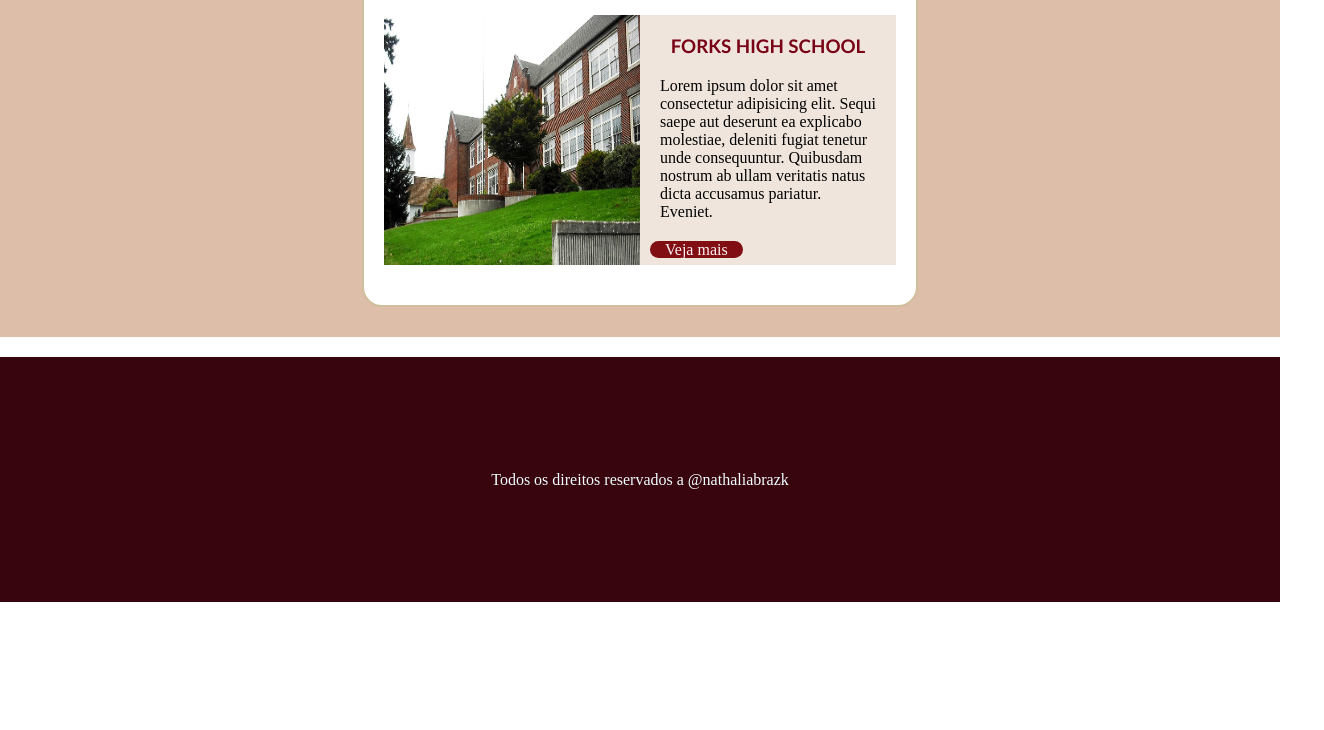
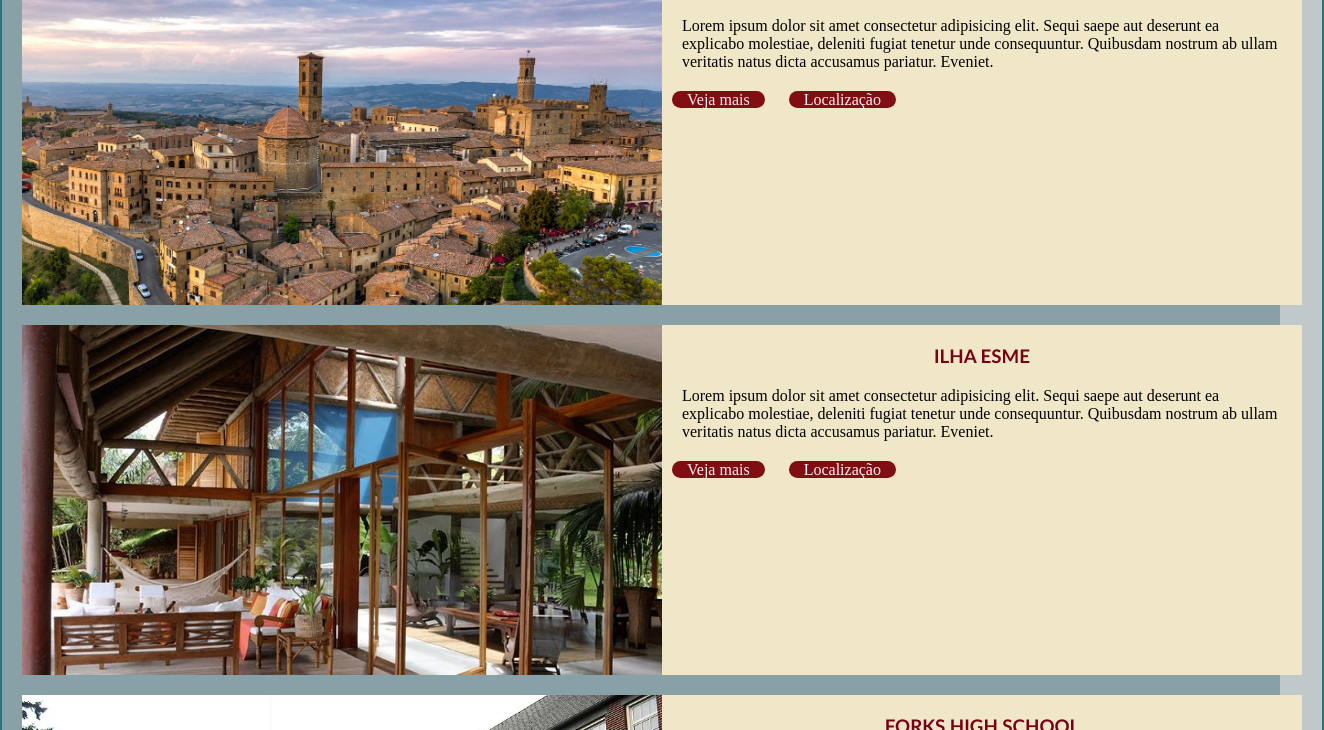
Before and after one commit to nathaliabrazk/Guia-Viagens, a plain HTML site: page pages/paisagens.html in a window 1280 px wide. Shown: the part 2070-2800 px from the top of the page, 1324 px wide, since content can reach past the window. Before the commit the page ends 2672 px from the top, so only its background shows below. Drawn offline with Linux system fonts and the light colour scheme.

Commit message:
mudança nos elementos da página paisagens

```diff
--- a/pages/paisagens.html
+++ b/pages/paisagens.html
@@ -15,7 +15,7 @@
                 <img src="../images/carro-logo.jpg" alt="Logo Twilight">
             </div>
             <nav>
-                <a href= "../index.html">Home</a>
+                <a href= "../index.html">Inicio</a>
                 <a href= "../historia.html">História</a>
                 <a href= "../paisagens.html">Paisagens</a>
                 <a href= "../localizacoes.html">Localizações</a>
@@ -44,28 +44,33 @@
                         <h3>PRAIA LA-PUSH</h3>
                             <p>Lorem ipsum dolor sit amet consectetur adipisicing elit. Sequi saepe aut deserunt ea explicabo molestiae, deleniti fugiat tenetur unde consequuntur. Quibusdam nostrum ab ullam veritatis natus dicta accusamus pariatur. Eveniet.</p>
                             <a href="#">Veja mais</a>
+                            <a href="../pages/localizacoes.html">Localização</a>
                         </div>
                     </div>
 
                     <div class="postagem">
                         <div class="imagemPostagem">
                             <img src="../images/silver-falls.jpg" alt="Silver Falls State Park, em Oregon">
+                            <a href="../pages/localizacoes.html">Localização</a>
                         </div>
                         <div class="textoPostagem">
                         <h3>SILVER FALLS STATE PARK</h3>
                             <p>Lorem ipsum dolor sit amet consectetur adipisicing elit. Sequi saepe aut deserunt ea explicabo molestiae, deleniti fugiat tenetur unde consequuntur. Quibusdam nostrum ab ullam veritatis natus dicta accusamus pariatur. Eveniet.</p>
                             <a href="#">Veja mais</a>
+                            <a href="../pages/localizacoes.html">Localização</a>
                         </div>
                     </div>
 
                     <div class="postagem">
                         <div class="imagemPostagem">
                             <img src="../images/casa-dos-cullen.png" alt="Casa dos Cullen">
+                            <a href="../pages/localizacoes.html">Localização</a>
                         </div>
                         <div class="textoPostagem">
                         <h3>CASA DOS CULLEN</h3>
                             <p>Lorem ipsum dolor sit amet consectetur adipisicing elit. Sequi saepe aut deserunt ea explicabo molestiae, deleniti fugiat tenetur unde consequuntur. Quibusdam nostrum ab ullam veritatis natus dicta accusamus pariatur. Eveniet.</p>
                             <a href="#">Veja mais</a>
+                            <a href="../pages/localizacoes.html">Localização</a>
                         </div>
                     </div>
 
@@ -77,6 +82,7 @@
                         <h3>THE SHIRE</h3>
                             <p>Lorem ipsum dolor sit amet consectetur adipisicing elit. Sequi saepe aut deserunt ea explicabo molestiae, deleniti fugiat tenetur unde consequuntur. Quibusdam nostrum ab ullam veritatis natus dicta accusamus pariatur. Eveniet.</p>
                             <a href="#">Veja mais</a>
+                            <a href="../pages/localizacoes.html">Localização</a>
                         </div>
                     </div>
 
@@ -88,6 +94,7 @@
                         <h3>VOLTERRA</h3>
                             <p>Lorem ipsum dolor sit amet consectetur adipisicing elit. Sequi saepe aut deserunt ea explicabo molestiae, deleniti fugiat tenetur unde consequuntur. Quibusdam nostrum ab ullam veritatis natus dicta accusamus pariatur. Eveniet.</p>
                             <a href="#">Veja mais</a>
+                            <a href="../pages/localizacoes.html">Localização</a>
                         </div>
                     </div>
 
@@ -99,6 +106,7 @@
                         <h3>ILHA ESME</h3>
                             <p>Lorem ipsum dolor sit amet consectetur adipisicing elit. Sequi saepe aut deserunt ea explicabo molestiae, deleniti fugiat tenetur unde consequuntur. Quibusdam nostrum ab ullam veritatis natus dicta accusamus pariatur. Eveniet.</p>
                             <a href="#">Veja mais</a>
+                            <a href="../pages/localizacoes.html">Localização</a>
                         </div>
                     </div>
 
@@ -110,6 +118,7 @@
                         <h3>FORKS HIGH SCHOOL</h3>
                             <p>Lorem ipsum dolor sit amet consectetur adipisicing elit. Sequi saepe aut deserunt ea explicabo molestiae, deleniti fugiat tenetur unde consequuntur. Quibusdam nostrum ab ullam veritatis natus dicta accusamus pariatur. Eveniet.</p>
                             <a href="#">Veja mais</a>
+                            <a href="../pages/localizacoes.html">Localização</a>
                         </div>
                     </div>
                 </section>
--- a/styles/geral.css
+++ b/styles/geral.css
@@ -1,8 +1,3 @@
-*{
-    margin:0%;
-    padding: 0%;
-}
-
 *{
     padding: 0%;
     margin:0%;
--- a/styles/paisagens.css
+++ b/styles/paisagens.css
@@ -1,36 +1,38 @@
 main{
-    margin: 20px 0px;
-    background-color: #ddbea9;
+    /*margin: 20px 0px;*/
+    background-color:#2e717d;
     padding: 20px 0px;
 }
 
 h1{
     font-family:Georgia, 'Times New Roman', Times, serif;
     text-align: center;
-    color: #46494c;
+    color: #ffffff;
 }
 
 section{
-    width: 40%;
+    width: 100%;
     height: auto;
     padding: 20px;
-    background-color: white;
+    background-color:#aab4b6b9;
     margin: 10px auto;
-    border: 2px solid #d1be9c;
-    border-radius: 20px;
+    border: 2px solid #2e717d;
+    min-height: 0;
+    margin: 10px auto;
 }
 
 .postagem{
-    width: 100%;
-    height: 250px;
-    background-color: #efe5dc;
+    height: 350px;
+    overflow: hidden;
     margin: 20px 0;
+    overflow: hidden;
+    background-color: rgb(240, 231, 200);
+}
 
-}
 
 .imagemPostagem{
     width: 50%;
-    height: 100%;
+    height: auto;
     float: left;
 }
 
@@ -38,13 +40,14 @@
     width: 100%;
     height: 100%;
     flex-wrap: wrap;
+    object-fit: cover;
 }
 
 .textoPostagem{
     width: 50%;
-    height: 100%;
     float: right;
     flex-wrap: wrap;
+    height: auto;
 }
 
 .textoPostagem p{
```
Also changed, not shown: pages/historia.html (+1 -1 lines), pages/localizacoes.html (+1 -1 lines).
